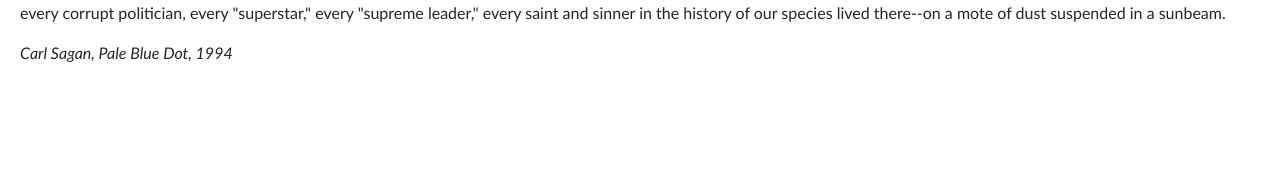
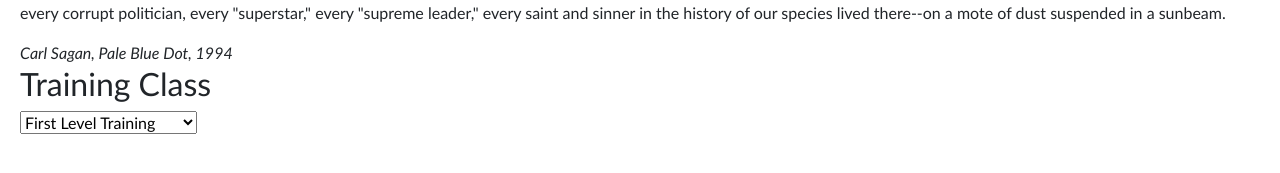
Before and after one commit to rwellingtonr/React-Hooks-and-Redux, a React (Create React App) app: page / in a window 1280 px wide. Shown: the part 539-712 px from the top of the page. Built offline with nearby package versions, Linux system fonts and the light colour scheme; no server answers.

Commit message:
Optgroup content

```diff
--- a/src/App.js
+++ b/src/App.js
@@ -6,6 +6,7 @@ import Editable from "./components/ContentEditable"
 import Cite from "./components/Cite"
 import { fetchDataAction, fetchUsersAction } from "./store/actions"
 import { useDispatch } from "react-redux"
+import Optgroup from "./components/Optgroup"
 
 export default function App() {
   // Use the Dispatch Hook
@@ -24,6 +25,9 @@ export default function App() {
         <Suites />
         <Editable />
         <Cite />
+        <div style={{ height: " 100px" }}>
+          <Optgroup />
+        </div>
       </div>
     </div>
   )
--- a/src/components/Cite/index.js
+++ b/src/components/Cite/index.js
@@ -18,6 +18,7 @@ const Cite = () => {
         suspended in a sunbeam.
       </blockquote>
       <cite>Carl Sagan, Pale Blue Dot, 1994</cite>
+      <br />
     </div>
   )
 }
--- a/src/components/Optgroup/index.js
+++ b/src/components/Optgroup/index.js
@@ -1,7 +1,26 @@
 import React from "react"
 
 const Optgroup = () => {
-  return <div></div>
+  return (
+    <section>
+      <label htmlFor="optgroup">
+        <h2>Training Class</h2>
+      </label>
+      <br />
+      <select name="optgroup" id="optgroup">
+        <optgroup label="9:30AM">
+          <option value="1">First Level Training</option>
+          <option value="2">Second Level Traing</option>
+          <option value="3">Third Level Traing</option>
+        </optgroup>
+        <optgroup label="3:00PM">
+          <option value="1">First Level Training</option>
+          <option value="2">Second Level Traing</option>
+          <option value="3">Third Level Traing</option>
+        </optgroup>
+      </select>
+    </section>
+  )
 }
 
 export default Optgroup
--- a/src/index.css
+++ b/src/index.css
@@ -1,6 +1,4 @@
 html {
-  margin: 0;
-  padding: 0;
   height: 100%;
 }
 body {
```
